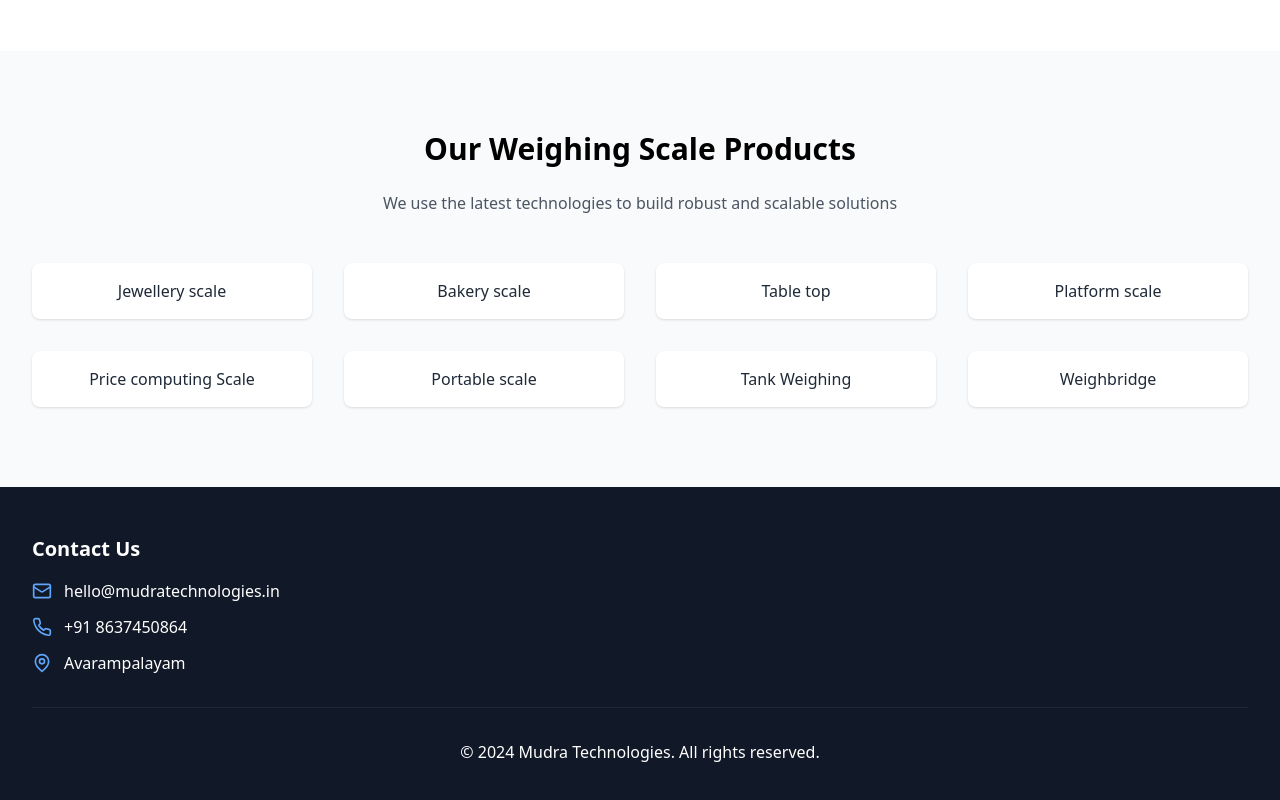
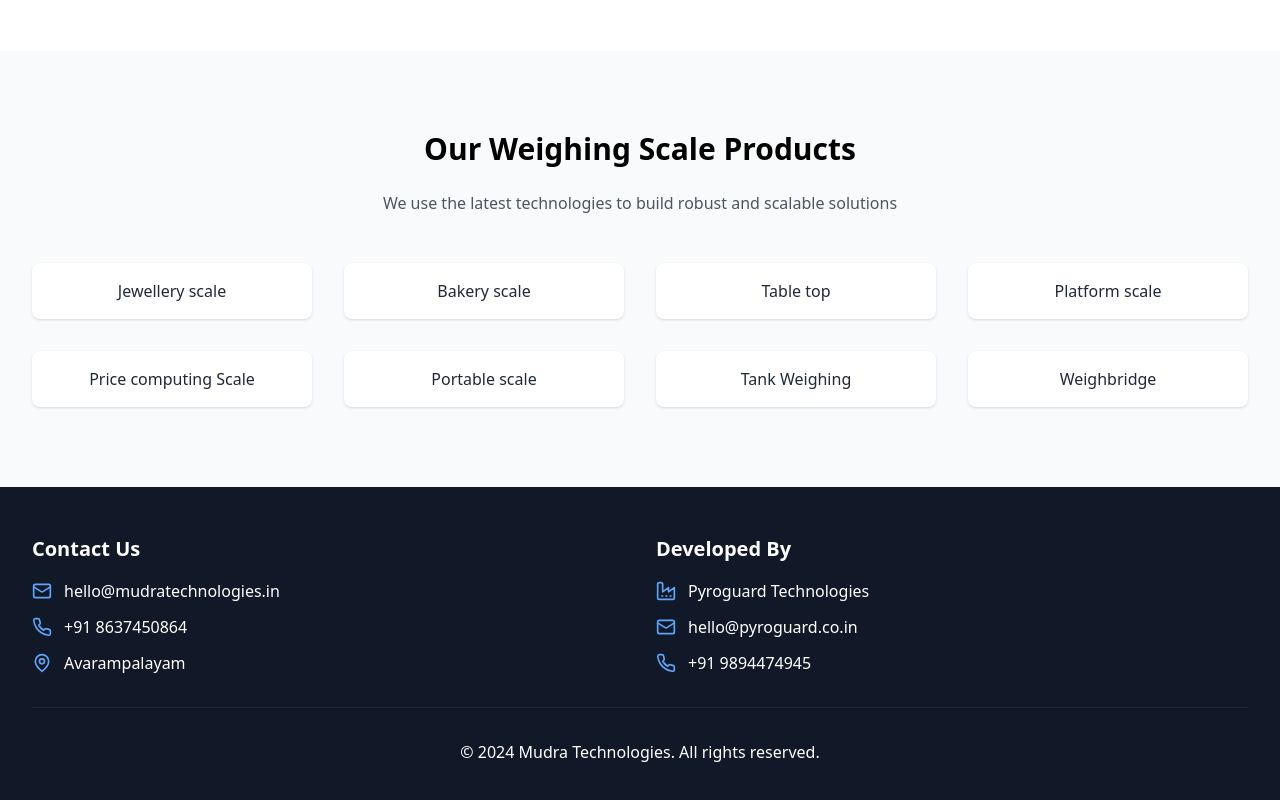
Before and after one commit to SriJaiGanapthySN/MudraTech-final, a React (Vite) app: page /experience in a window 1280 px wide. Shown: the part 657-1457 px from the top of the page. Built offline with nearby package versions, Linux system fonts and the light colour scheme.

Commit message:
developer contact added

```diff
--- a/src/components/Footer.tsx
+++ b/src/components/Footer.tsx
@@ -1,11 +1,11 @@
 import React from 'react';
-import { Mail, Phone, MapPin } from 'lucide-react';
+import { Mail, Phone, MapPin, Factory } from 'lucide-react';
 
 const Footer = () => {
   return (
     <footer className="bg-gray-900 text-white">
       <div className="max-w-7xl mx-auto px-4 sm:px-6 lg:px-8 py-12">
-        <div className="grid grid-cols-1 md:grid-cols-1 gap-8">
+        <div className="grid grid-cols-1 md:grid-cols-2 gap-8">
           <div>
             <h3 className="text-xl font-bold mb-4">Contact Us</h3>
             <div className="space-y-3">
@@ -23,19 +23,24 @@
               </div>
             </div>
           </div>
-
-          {/* <div>
-            <h3 className="text-xl font-bold mb-4">Quick Links</h3>
-            <ul className="space-y-2">
-              <li><a href="/products" className="hover:text-blue-400 transition-colors">Products</a></li>
-              <li><a href="/expertise" className="hover:text-blue-400 transition-colors">Expertise</a></li>
-              <li><a href="/experience" className="hover:text-blue-400 transition-colors">Experience</a></li>
-            </ul>
-          </div> */}
-
-
+          <div>
+            <h3 className="text-xl font-bold mb-4">Developed By</h3>
+            <div className="space-y-3">
+              <div className="flex items-center space-x-3">
+              <Factory className="h-5 w-5 text-blue-400" />
+                <span>Pyroguard Technologies</span>
+              </div>
+              <div className="flex items-center space-x-3">
+                <Mail className="h-5 w-5 text-blue-400" />
+                <a href="mailto:hello@pyroguard.co.in<"><span>hello@pyroguard.co.in</span></a>
+              </div>
+              <div className="flex items-center space-x-3">
+                <Phone className="h-5 w-5 text-blue-400" />
+                <a href="tel:+918637450865" target='blank'><span>+91  9894474945</span></a>
+              </div>
+            </div>
+          </div>
         </div>
-
         <div className="mt-8 pt-8 border-t border-gray-800 text-center">
           <p>&copy; {new Date().getFullYear()} Mudra Technologies. All rights reserved.</p>
         </div>
--- a/src/index.css
+++ b/src/index.css
@@ -1,5 +1,5 @@
 @tailwind base;
 @tailwind components;
 @tailwind utilities;
-@import "~slick-carousel/slick/slick.css";
-@import "~slick-carousel/slick/slick-theme.css";
+@import "slick-carousel/slick/slick.css";
+@import "slick-carousel/slick/slick-theme.css";
```
